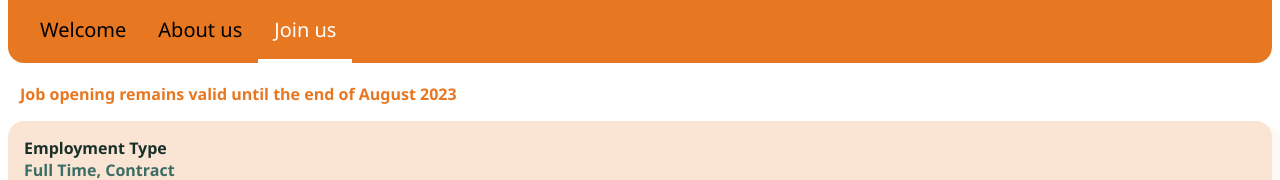
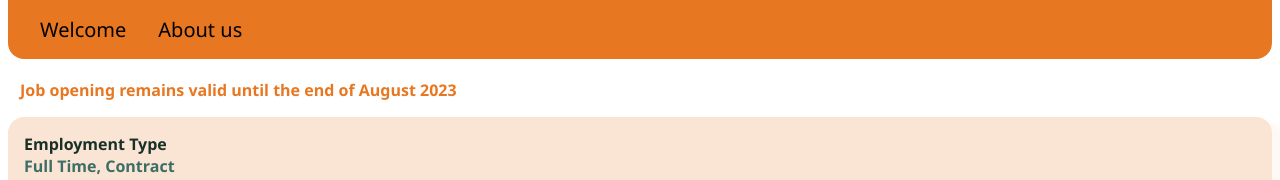
Before and after one commit to lamhtf/about, a Next.js app: page /join-us in a window 1280 px wide. Shown: the top 180 px of the page. Built offline with nearby package versions, Linux system fonts and the light colour scheme.

Commit message:
- hide joinus

```diff
--- a/components/TopMenuBar/index.tsx
+++ b/components/TopMenuBar/index.tsx
@@ -19,7 +19,7 @@ export const TopMenuBar = () => {
       <div className={styles.menu}>
         <MenuItem label="Welcome" link="/" />
         <MenuItem label="About us" link="/about-us" />
-        <MenuItem label="Join us" link="/join-us" />
+        {/* <MenuItem label="Join us" link="/join-us" /> */}
       </div>
     </>
   );
```
